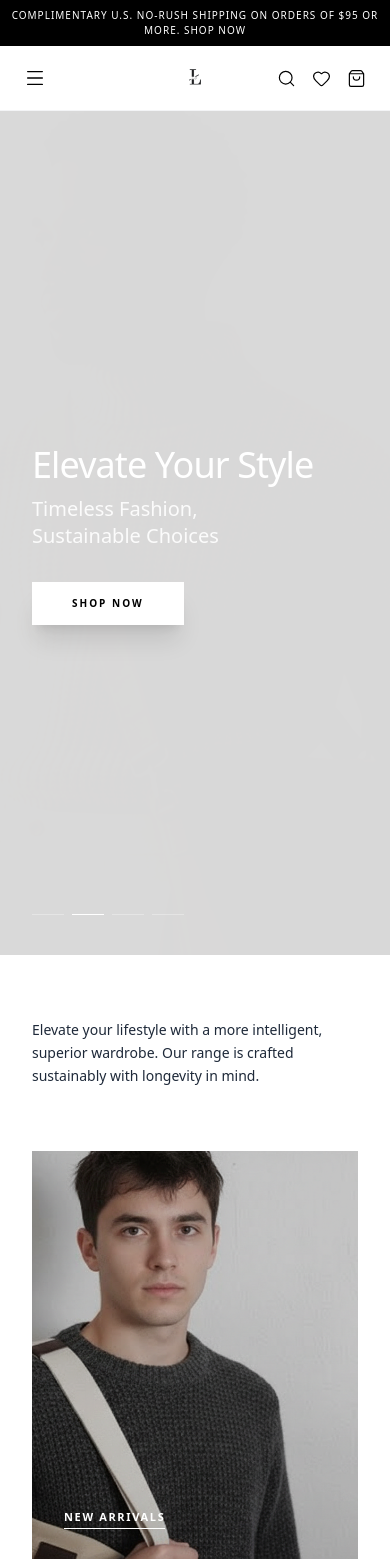
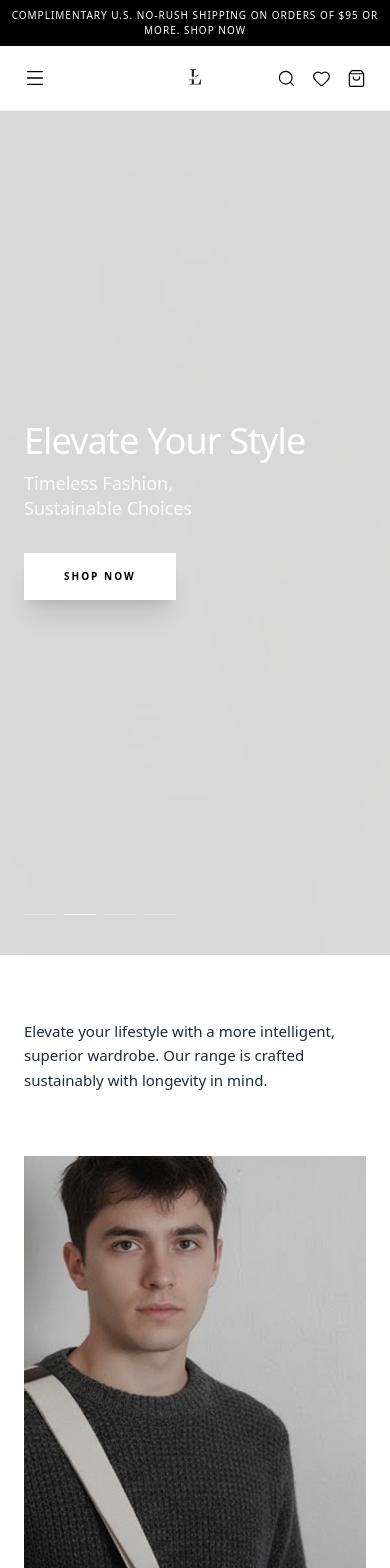
Before and after one commit to DavidSaint-001/livity, a React (Vite) app: page / in a window 390 px wide. Shown: the top 1568 px of the page. Built offline with nearby package versions, Linux system fonts and the light colour scheme.

Commit message:
responsiveness

```diff
--- a/src/Pages/Home.jsx
+++ b/src/Pages/Home.jsx
@@ -20,7 +20,6 @@ import cap from "../assets/images/beanie.png";
 import banner1 from "../assets/images/banner 1.png";
 import banner2 from "../assets/images/banner 2.png";
 
-// Animation Variants
 const container = {
   hidden: { opacity: 0 },
   show: {
@@ -35,14 +34,13 @@ const item = {
 };
 
 function Home() {
-  // HERO IMAGE ROTATION LOGIC
   const heroImages = [heroImage, hero4, hero2, hero3];
   const [currentHero, setCurrentHero] = useState(0);
 
   useEffect(() => {
     const timer = setInterval(() => {
       setCurrentHero((prev) => (prev + 1) % heroImages.length);
-    }, 5000); // Change every 5 seconds
+    }, 5000);
     return () => clearInterval(timer);
   }, [heroImages.length]);
 
@@ -57,8 +55,8 @@ function Home() {
   return (
     <div className="w-full bg-white font-sans text-[#1a1a1a] overflow-x-hidden">
 
-      {/* HERO SECTION WITH DYNAMIC CHANGE */}
-      <section className="relative w-full h-screen overflow-hidden">
+      {/* HERO SECTION - TABLET OPTIMIZED */}
+      <section className="relative w-full h-[100svh] overflow-hidden">
         <AnimatePresence mode="wait">
           <motion.img
             key={currentHero}
@@ -67,26 +65,27 @@ function Home() {
             animate={{ opacity: 1, scale: 1 }}
             exit={{ opacity: 0 }}
             transition={{ duration: 1.5, ease: "easeInOut" }}
-            className="absolute inset-0 w-full h-full object-cover object-center md:object-[80%_top]"
+            // 'object-top' ensures heads aren't cut off on tall tablet screens
+            className="absolute inset-0 w-full h-full object-cover object-top sm:object-center"
           />
         </AnimatePresence>
 
         <div className="absolute inset-0 bg-black/15 z-[1]" />
 
-        <div className="relative z-10 max-w-7xl mx-auto h-full px-8 flex flex-col justify-center md:justify-end pb-0 md:pb-32">
+        <div className="relative z-10 max-w-7xl mx-auto h-full px-6 md:px-12 flex flex-col justify-center md:justify-end pb-12 md:pb-32">
           <motion.div variants={container} initial="hidden" animate="show" className="max-w-xl">
             <motion.div variants={item} className="mb-8">
-              <h1 className="text-white text-4xl md:text-5xl font-normal leading-tight tracking-tight mb-2">
+              <h1 className="text-white text-4xl md:text-6xl font-normal leading-tight tracking-tight mb-2">
                 Elevate Your Style
               </h1>
-              <p className="text-white text-xl md:text-2xl font-light opacity-90 leading-snug">
+              <p className="text-white text-lg md:text-2xl font-light opacity-90 leading-snug">
                 Timeless Fashion, <br className="md:hidden" /> Sustainable Choices
               </p>
             </motion.div>
             <motion.div variants={item}>
               <Link
                 to="/shop"
-                className="inline-block bg-white text-black px-10 py-3.5 text-[10px] md:text-xs font-bold tracking-[0.2em] uppercase hover:bg-black hover:text-white transition-all duration-300 shadow-xl"
+                className="inline-block bg-white text-black px-10 py-4 text-[10px] md:text-xs font-bold tracking-[0.2em] uppercase hover:bg-black hover:text-white transition-all duration-300 shadow-xl"
               >
                 Shop Now
               </Link>
@@ -94,8 +93,7 @@ function Home() {
           </motion.div>
         </div>
 
-        {/* INDICATOR DASHES */}
-        <div className="absolute bottom-10 left-8 z-20 flex gap-2">
+        <div className="absolute bottom-10 left-6 md:left-12 z-20 flex gap-2">
           {heroImages.map((_, i) => (
             <div
               key={i}
@@ -106,29 +104,29 @@ function Home() {
       </section>
 
       {/* PHILOSOPHY */}
-      <section className="max-w-7xl mx-auto px-8 py-16 md:py-24 text-left">
-        <p className="text-[14px] md:text-base leading-relaxed max-w-xl text-gray-800 font-medium">
+      <section className="max-w-7xl mx-auto px-6 md:px-12 py-16 md:py-24 text-left">
+        <p className="text-[15px] md:text-lg leading-relaxed max-w-xl text-gray-800 font-medium">
           Elevate your lifestyle with a more intelligent, superior wardrobe. <br className="hidden md:block"/>
           Our range is crafted sustainably with longevity in mind.
         </p>
       </section>
 
-      {/* CATEGORY GRID */}
-      <section className="max-w-7xl mx-auto px-8 grid grid-cols-1 md:grid-cols-3 gap-4 mb-20">
+      {/* CATEGORY GRID - RESPONSIVE FOR TABLET */}
+      <section className="max-w-7xl mx-auto px-6 md:px-12 grid grid-cols-1 sm:grid-cols-2 lg:grid-cols-3 gap-6 mb-20">
         {[
           { label: "New Arrivals", img: img1 },
           { label: "The Casual Edit", img: img2 },
           { label: "Best-Sellers", img: img3 }
         ].map((cat, i) => (
-          <Link to="/shop" key={i} className="relative aspect-4/5 md:aspect-3/4 overflow-hidden group cursor-pointer">
+          <Link to="/shop" key={i} className="relative aspect-[3/4] overflow-hidden group cursor-pointer">
             <img
               src={cat.img}
               alt={cat.label}
-              className="w-full h-full object-cover transition-transform duration-1000 group-hover:scale-110"
+              className="w-full h-full object-cover object-center transition-transform duration-1000 group-hover:scale-110"
             />
             <div className="absolute inset-0 bg-black/5 group-hover:bg-black/20 transition-colors" />
-            <div className="absolute bottom-8 left-8">
-              <span className="text-white text-[11px] font-bold border-b border-white pb-1 tracking-[0.15em] uppercase">
+            <div className="absolute bottom-6 left-6">
+              <span className="text-white text-[10px] font-bold border-b border-white pb-1 tracking-[0.15em] uppercase">
                 {cat.label}
               </span>
             </div>
@@ -136,15 +134,15 @@ function Home() {
         ))}
       </section>
 
-      {/* PRODUCT GRID */}
+      {/* PRODUCT GRID - IMPROVED TABLET WIDTHS */}
       <section className="max-w-7xl mx-auto mb-24 overflow-hidden">
-        <h2 className="px-8 text-[10px] md:text-xs uppercase tracking-[0.3em] mb-12 text-gray-400 font-bold">
+        <h2 className="px-6 md:px-12 text-[10px] md:text-xs uppercase tracking-[0.3em] mb-12 text-gray-400 font-bold">
           What to Wear Now
         </h2>
 
-        <div className="flex flex-nowrap overflow-x-auto gap-x-5 px-8 md:grid md:grid-cols-5 md:overflow-x-visible no-scrollbar">
+        <div className="flex flex-nowrap overflow-x-auto gap-x-5 px-6 md:px-12 md:grid md:grid-cols-5 md:overflow-x-visible no-scrollbar">
           {products.map((prod) => (
-            <div key={prod.id} className="shrink-0 w-[75%] md:w-full">
+            <div key={prod.id} className="shrink-0 w-[75%] sm:w-[45%] md:w-full">
               <ProductCard product={prod} />
             </div>
           ))}
@@ -153,17 +151,17 @@ function Home() {
       </section>
 
       {/* FEATURE DUO */}
-      <section className="max-w-7xl mx-auto px-8 grid grid-cols-1 md:grid-cols-2 gap-4 pb-24">
-        <div className="relative aspect-4/5 overflow-hidden group">
-          <img src={banner1} className="w-full h-full object-cover transition-transform duration-1000 group-hover:scale-105" alt="The Smart Chic" />
-          <div className="absolute bottom-10 left-10">
-            <span className="text-white text-[11px] font-bold border-b border-white pb-1 uppercase tracking-[0.2em]">The Smart Chic</span>
+      <section className="max-w-7xl mx-auto px-6 md:px-12 grid grid-cols-1 sm:grid-cols-2 gap-6 pb-24">
+        <div className="relative aspect-[4/5] overflow-hidden group">
+          <img src={banner1} className="w-full h-full object-cover object-center transition-transform duration-1000 group-hover:scale-105" alt="The Smart Chic" />
+          <div className="absolute bottom-8 left-8">
+            <span className="text-white text-[10px] font-bold border-b border-white pb-1 uppercase tracking-[0.2em]">The Smart Chic</span>
           </div>
         </div>
-        <div className="relative aspect-4/5 overflow-hidden group">
-          <img src={banner2} className="w-full h-full object-cover transition-transform duration-1000 group-hover:scale-105" alt="Paris To Go" />
-          <div className="absolute bottom-10 left-10">
-            <span className="text-white text-[11px] font-bold border-b border-white pb-1 uppercase tracking-[0.2em]">Paris To Go</span>
+        <div className="relative aspect-[4/5] overflow-hidden group">
+          <img src={banner2} className="w-full h-full object-cover object-center transition-transform duration-1000 group-hover:scale-105" alt="Paris To Go" />
+          <div className="absolute bottom-8 left-8">
+            <span className="text-white text-[10px] font-bold border-b border-white pb-1 uppercase tracking-[0.2em]">Paris To Go</span>
           </div>
         </div>
       </section>
```
